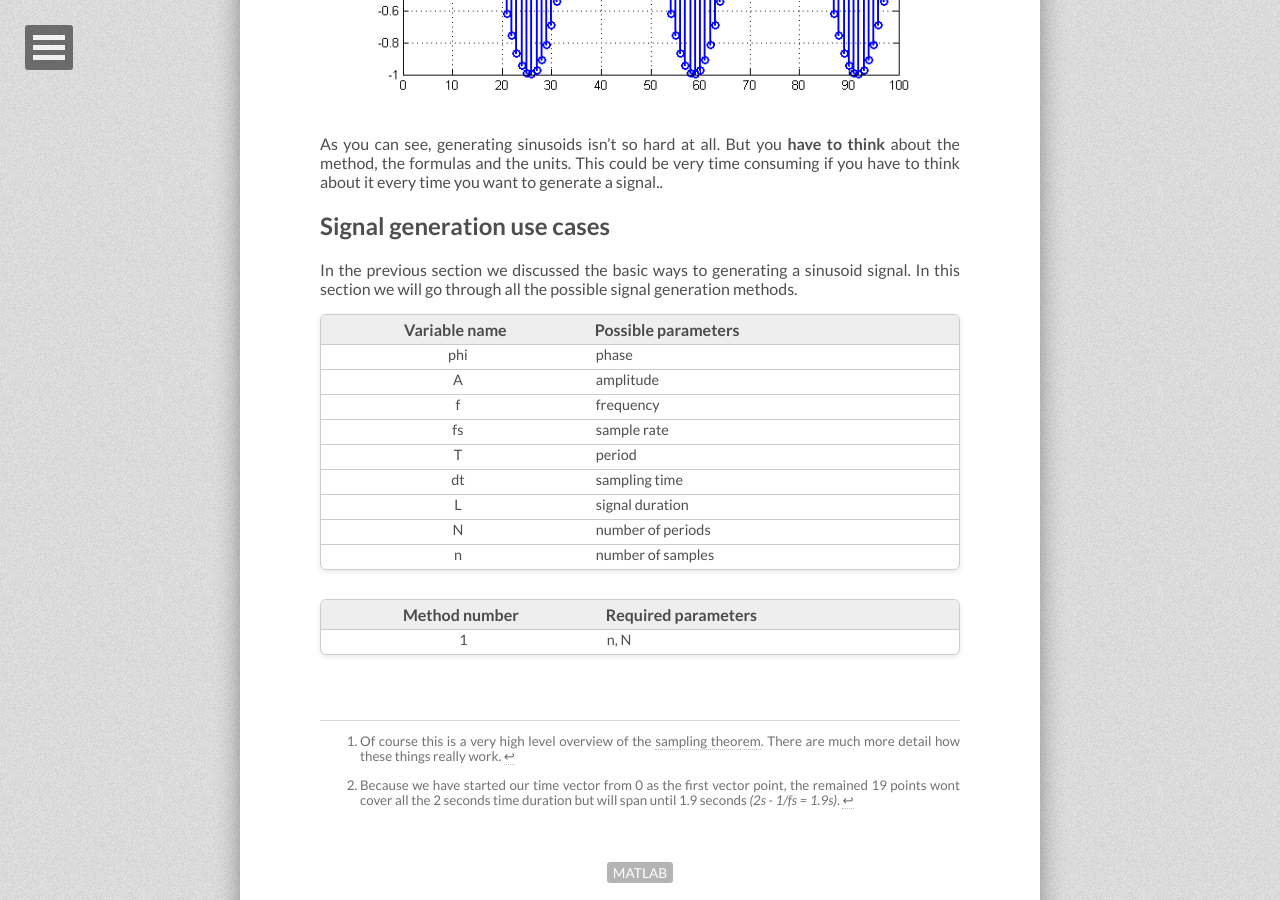
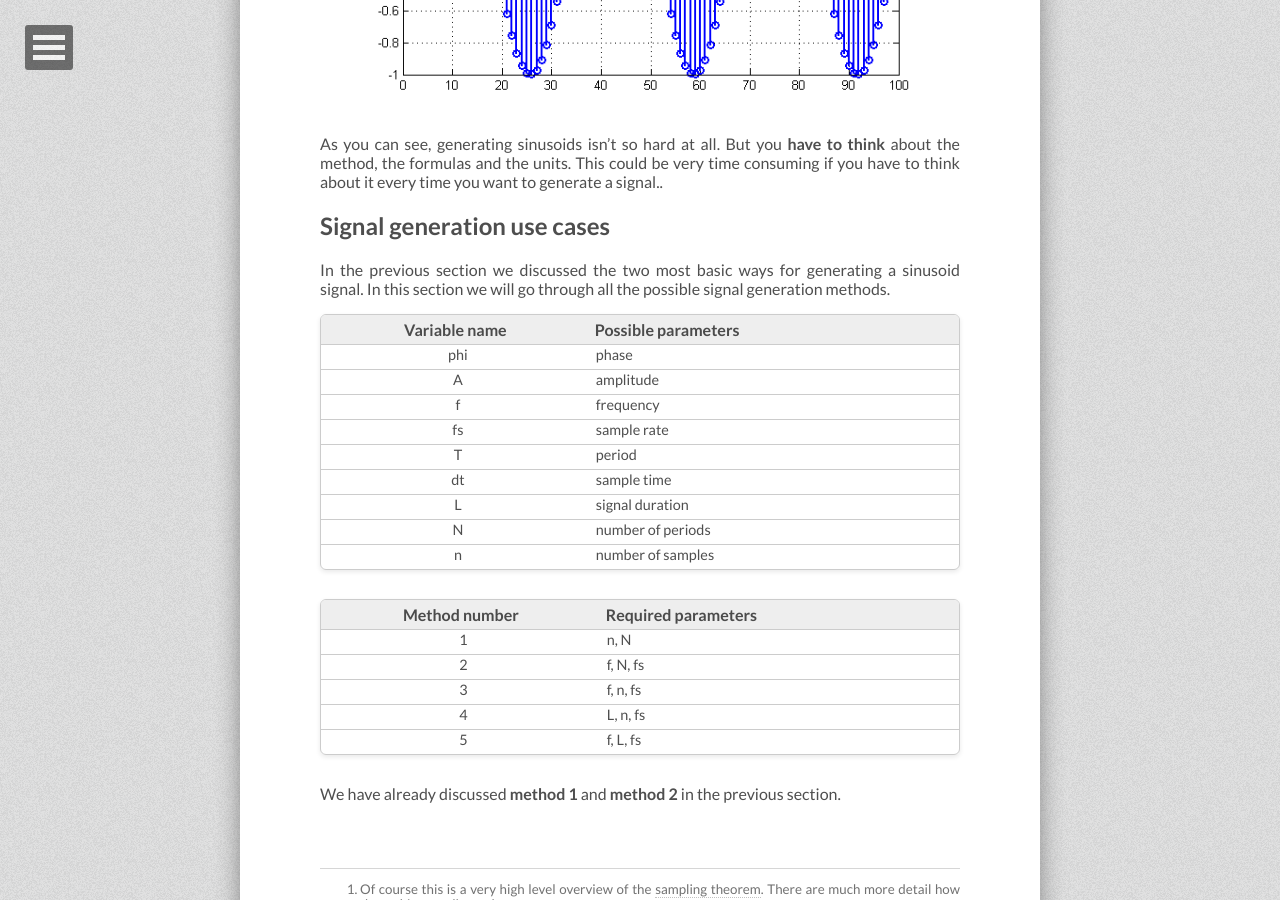
Before and after one commit to tiborsimon/tiborsimon.github.io, a Jekyll site: the page built from _posts/2015-05-28-smart-sinusoids.md, in a window 1280 px wide and 900 px high, scrolled down 3028 px. Built offline with Jekyll 4.4.1, drawn with Linux system fonts in a browser that asks for light colours; nearby versions of some CDN libraries; comment, search, counter and statistics services are not loaded.

Commit message:
Article update

```diff
--- a/_posts/2015-05-28-smart-sinusoids.md
+++ b/_posts/2015-05-28-smart-sinusoids.md
@@ -49,23 +49,29 @@ As you can see, generating sinusoids isn't so hard at all. But you __have to thi
 
 ## Signal generation use cases
 
-In the previous section we discussed the basic ways to generating a sinusoid signal.  In this section we will go through all the possible signal generation methods.
+In the previous section we discussed the two most basic ways for generating a sinusoid signal.  In this section we will go through all the possible signal generation methods.
 
 | Variable name      | Possible parameters   |
-|:-----:|:----------------------|
-| phi   | phase                 |
-| A     | amplitude             |
-| f     | frequency             |
-| fs    | sample rate           |
-| T     | period                |
-| dt    | sampling time         |
-| L     | signal duration       |
-| N     | number of periods     |
-| n     | number of samples     |
+|:------------------:|:----------------------|
+| phi                | phase                 |
+| A                  | amplitude             |
+| f                  | frequency             |
+| fs                 | sample rate           |
+| T                  | period                |
+| dt                 | sample time           |
+| L                  | signal duration       |
+| N                  | number of periods     |
+| n                  | number of samples     |
 
-| Method number | Required parameters |
-|:-----:|:----------------------|
-| 1     | n, N
+| Method number | Required parameters         |
+|:-------------:|:----------------------------|
+| 1             | n, N                        |
+| 2             | f, N, fs                    |
+| 3             | f, n, fs                    |
+| 4             | L, n, fs                    |
+| 5             | f, L, fs                    |
+
+We have already discussed __method 1__ and __method 2__ in the previous section.
 
 
 
```
